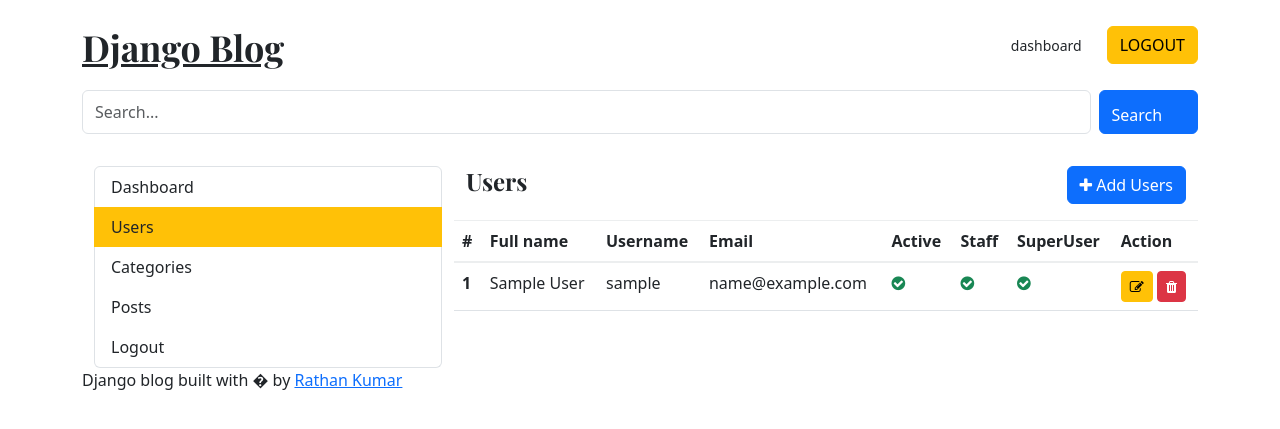
After one commit to mshayar-git-hub/blog, a Django app: page /dash/users/ in a window 1280 px wide. The commit adds this page. Shown: the top 429 px of the page. Run offline with Django 5.2, Linux system fonts and the light colour scheme; the visitor is signed in with stand-in values (Sample User, id 1); data comes from the database, SQL or seed files in the repository; data that the repository does not hold is empty; some libraries are stand-ins or nearby versions.

Commit message:
done till users in dashboard

```diff
--- a/dashboard/urls.py
+++ b/dashboard/urls.py
@@ -17,4 +17,9 @@ urlpatterns = [
     path('post/dash_add_post',views.dash_add_post,name='dash_add_post'),
     path('post/dash_edit_post/<int:pk>/',views.dash_edit_post,name='dash_edit_post'),
     path('post/dash_delete_post/<int:pk>/',views.dash_delete_post,name='dash_delete_post'),
+    #Users
+    path('users/',views.users,name='users'),
+    path('add_user/',views.add_user,name='add_user'),
+    path('edit_user/<int:pk>',views.edit_user,name='edit_user'),
+    path('delete_user/<int:pk>',views.delete_user,name='delete_user'),
 ]
--- a/dashboard/views.py
+++ b/dashboard/views.py
@@ -2,8 +2,9 @@ from django.shortcuts import get_object_or_404, redirect, render
 from blogs.models import Blog, Category
 from django.contrib.auth.decorators import login_required
 from django.utils.text import slugify
+from django.contrib.auth.models import User
 
-from dashboard.forms import BlogForm, CategoryForm
+from dashboard.forms import AddUserForm, BlogForm, CategoryForm, EditUserForm
 
 # Create your views here.
 @login_required(login_url='login')
@@ -14,11 +15,11 @@ def dashboard(request):
         'cat_count' : cat_count,
         'blog_count' : blog_count,
     }
-    return render(request , 'dashboard.html', context)
+    return render(request , 'dashboard/dashboard.html', context)
 
 @login_required(login_url='login')
 def dashboard_category(request):
-        return render(request, 'dashboard_category.html')
+        return render(request, 'dashboard/dashboard_category.html')
 
 @login_required(login_url='login')
 def dashboard_add_category(request):
@@ -31,7 +32,7 @@ def dashboard_add_category(request):
       context = {
             'form' : form
       }
-      return render(request, 'dashboard_add_category.html' , context)
+      return render(request, 'dashboard/dashboard_add_category.html' , context)
 
 @login_required(login_url='login')
 def dashboard_edit_category(request , pk):
@@ -46,7 +47,7 @@ def dashboard_edit_category(request , pk):
             'form':form,
             'category' : category,
       }
-      return render(request, 'dashboard_edit_category.html', context)
+      return render(request, 'dashboard/dashboard_edit_category.html', context)
 
 @login_required(login_url='login')
 def dashboard_delete_category(request, pk):
@@ -56,14 +57,15 @@ def dashboard_delete_category(request, pk):
 
 
 #post
-
+@login_required(login_url='login')
 def dash_post(request):
     post = Blog.objects.all()
     context={
           'post':post,
     }
-    return render(request, 'dash_post.html', context)
+    return render(request, 'dashboard/dash_post.html', context)
 
+@login_required(login_url='login')
 def dash_add_post(request):
       if request.method == 'POST':
             form = BlogForm(request.POST , request.FILES)
@@ -80,8 +82,9 @@ def dash_add_post(request):
       context = {
             'form' : form,
       }
-      return render(request, 'dash_add_post.html', context)
+      return render(request, 'dashboard/dash_add_post.html', context)
 
+@login_required(login_url='login')
 def dash_edit_post(request,pk):
     post = get_object_or_404(Blog,pk=pk)
     if request.method == 'POST':
@@ -97,9 +100,54 @@ def dash_edit_post(request,pk):
         'form' : form,
         'post':post,
     }
-    return render(request , 'dash_edit_post.html' , context)
+    return render(request , 'dashboard/dash_edit_post.html' , context)
 
+@login_required(login_url='login')
 def dash_delete_post(request , pk):
     temp_post = get_object_or_404(Blog,pk=pk)
     temp_post.delete()
     return redirect('dash_post')
+
+@login_required(login_url='login')
+def users(request):
+    users = User.objects.all()
+    context={
+        'users':users,
+    }
+    return render (request,'dashboard/users.html',context)
+
+@login_required(login_url='login')
+def add_user(request):
+    if request.method == 'POST':
+        form = AddUserForm(request.POST)
+        if form.is_valid():
+            form.save()
+            return redirect('users')
+        else:
+            print(form.errors)
+    form = AddUserForm()
+    context ={
+        'form' : form,
+    }
+    return render(request,'dashboard/add_user.html',context)
+
+def edit_user(request,pk):
+    user = get_object_or_404(User,pk=pk)
+    if request.method == 'POST':
+        form = EditUserForm(request.POST,instance=user)
+        if form.is_valid():
+            form.save()
+            return redirect('users')
+        else:
+            print(form.errors)
+    form = EditUserForm(instance=user)
+    context = {
+        'user':user,
+        'form':form
+    }
+    return render(request , 'dashboard/edit_user.html',context)
+
+def delete_user(request,pk):
+    user = get_object_or_404(User,pk=pk)
+    user.delete()
+    return redirect('users')
--- a/templates/dash_post.html
+++ b/templates/dashboard/dash_post.html
@@ -40,7 +40,7 @@
         <td>{{i.category}}</td>
         <td>{{i.author}}</td>
         <td>{{i.status}}</td>
-        <td>{{i.is_featured}}</td>
+        <td>{%if i.is_featured %}<i class="fa fa-check-circle text-success"></i>{%else%}<i class="fa fa-times-circle text-danger"></i>{%endif%}</td>
         <td> {{i.created_at}} </td>
         <td> {{i.updated_at}} </td>
         <td>
--- a/templates/dashboard.html
+++ b/templates/dashboard/dashboard.html
@@ -11,6 +11,7 @@
         <!-- Dashboard Content -->
         <div class="col-md-8">
             <div class="row">
+                <h5>logged in as {{user}}</h5>
 
                 <div class="col-md-6 mb-3">
                     <div class="card text-center">
--- a/templates/dashboard_category.html
+++ b/templates/dashboard/dashboard_category.html
@@ -24,8 +24,9 @@
       <th scope="col">Category name</th>
       <th scope="col">Created at</th>
       <th scope="col">Updated at</th>
+      {%if perms.blogs.change_category%}
         <th scope="col">action</th>
-
+      {%endif%}
     </tr>
   </thead>
   <tbody>
@@ -35,6 +36,7 @@
         <td>{{i.category_name}}</td>
         <td> {{i.created_at}} </td>
         <td> {{i.updated_at}} </td>
+        {%if perms.blogs.change_category%}
             <td>
                 <a href="{%url 'dashboard_edit_category' i.id %}" class="btn btn-sm btn-warning">
                     <i class="fa fa-edit"></i>
@@ -43,6 +45,7 @@
                     <i class="fa fa-trash"></i>
                 </a>
             </td>
+        {%endif%}
     </tr>
     {%endfor%}
   </tbody>
--- a/templates/dash_edit_post.html
+++ b/templates/dashboard/dashboard_edit_category.html
@@ -7,12 +7,12 @@
 <div class="container mt-4">
     <div class="row">
 
-{%include 'dashboard/sidebar.html'%}
+{% comment %} {%include 'dashboard/sidebar.html'%} {% endcomment %}
         <div class="col-md-8">
             <div class="row">
 
-                <h3 class="text-center">EDIT POST</h3>
-                <form action = "{%url 'dash_edit_post' post.id %}" method ="POST" enctype="multipart/form-data">
+                <h3 class="text-center">EDIT CATEGORY</h3>
+                <form action = "{%url 'dashboard_edit_category' category.id %}" method ="POST">
                     {%csrf_token%}
                     {{form|crispy }}
                     <button type='submit' class="btn btn-primary">submit</button>
--- a/templates/dashboard_edit_category.html
+++ b/templates/dashboard/edit_user.html
@@ -7,12 +7,12 @@
 <div class="container mt-4">
     <div class="row">
 
-{%include 'dashboard/sidebar.html'%}
+{% comment %} {%include 'dashboard/sidebar.html'%} {% endcomment %}
         <div class="col-md-8">
             <div class="row">
 
-                <h3 class="text-center">EDIT CATEGORY</h3>
-                <form action = "{%url 'dashboard_edit_category' category.id %}" method ="POST">
+                <h3 class="text-center">EDIT USER DETAIL</h3>
+                <form action = "{%url 'edit_user' user.id %}" method ="POST">
                     {%csrf_token%}
                     {{form|crispy }}
                     <button type='submit' class="btn btn-primary">submit</button>
--- a/templates/dashboard/sidebar.html
+++ b/templates/dashboard/sidebar.html
@@ -2,6 +2,9 @@
         <div class="col-md-4">
             <div class="list-group">
                 <a href="{% url 'dashboard' %}" class="list-group-item list-group-item-action {%if '/dashboard/' in request.path %}bg-warning border-warning{%endif%}">Dashboard</a>
+                {%if perms.auth.view_user%}
+                    <a href="{%url 'users'%}" class="list-group-item list-group-item-action {%if '/users/' in request.path %}bg-warning border-warning{%endif%}">Users</a>
+                {%endif%}
                 <a href="{%url 'dashboard_category'%}" class="list-group-item list-group-item-action {%if '/dashboard_category/' in request.path %}bg-warning border-warning{%endif%}">Categories</a>
                 <a href="{%url 'dash_post'%}" class="list-group-item list-group-item-action {%if '/dash_post/' in request.path %}bg-warning border-warning{%endif%} ">Posts</a>
                 <a href="#" class="list-group-item list-group-item-action">Logout</a>
--- /dev/null
+++ b/templates/dashboard/users.html
@@ -0,0 +1,61 @@
+{% extends "base.html" %}
+{%block content%}
+
+
+<div class="container mt-4">
+    <div class="row">
+
+{%include 'dashboard/sidebar.html'%}
+        <div class="col-md-8">
+            <div class="row">
+
+<div class="d-flex justify-content-between align-items-center mb-3">
+    <h4>Users</h4>
+
+    <a href="{%url 'add_user'%}" class="btn btn-primary">
+        <i class="fa fa-plus"></i> Add Users
+    </a>
+</div>
+
+<table class="table">
+  <thead>
+    <tr>
+      <th scope="col">#</th>
+      <th scope="col">Full name</th>
+      <th scope="col">Username</th>
+      <th scope="col">Email</th>
+      <th scope="col">Active</th>
+      <th scope="col">Staff</th>
+      <th scope="col">SuperUser</th>
+      <th scope="col">Action</th>
+
+    </tr>
+  </thead>
+  <tbody>
+    {%for i in users %}
+    <tr>
+        <th scope="row">{{forloop.counter}}</th>
+        <td>{{i.first_name}} {{i.last_name}}</td>
+        <td>{{i.username}}</td>
+        <td> {{i.email}} </td>
+        <td> {%if i.is_active%}<i class="fa fa-check-circle text-success">{%else%}<i class="fa fa-times-circle text-danger"></i>{%endif%} </td>
+        <td> {%if i.is_staff%}<i class="fa fa-check-circle text-success">{%else%}<i class="fa fa-times-circle text-danger"></i>{%endif%}</td>
+        <td> {%if i.is_superuser%}<i class="fa fa-check-circle text-success">{%else%}<i class="fa fa-times-circle text-danger"></i>{%endif%} </td>
+        <td>
+            <a href="{%url 'edit_user' i.id %}" class="btn btn-sm btn-warning">
+                <i class="fa fa-edit"></i>
+            </a>
+            <a href="{%url 'delete_user' i.id%}" class="btn btn-sm btn-danger">
+                <i class="fa fa-trash"></i>
+            </a>
+        </td>
+    </tr>
+    {%endfor%}
+  </tbody>
+</table>
+</div>
+</div>
+</div>
+</div>
+
+{%endblock%}
```
Also changed, not shown: dashboard/forms.py (+13 -0 lines), templates/dashboard/add_user.html (added, +26 -0 lines), templates/dashboard/dash_edit_post.html (added, +26 -0 lines), templates/dashboard/dash_add_post.html (renamed from templates/dash_add_post.html), templates/dashboard/dashboard_add_category.html (renamed from templates/dashboard_add_category.html). Lines whose indentation alone changed are shown as unchanged.
